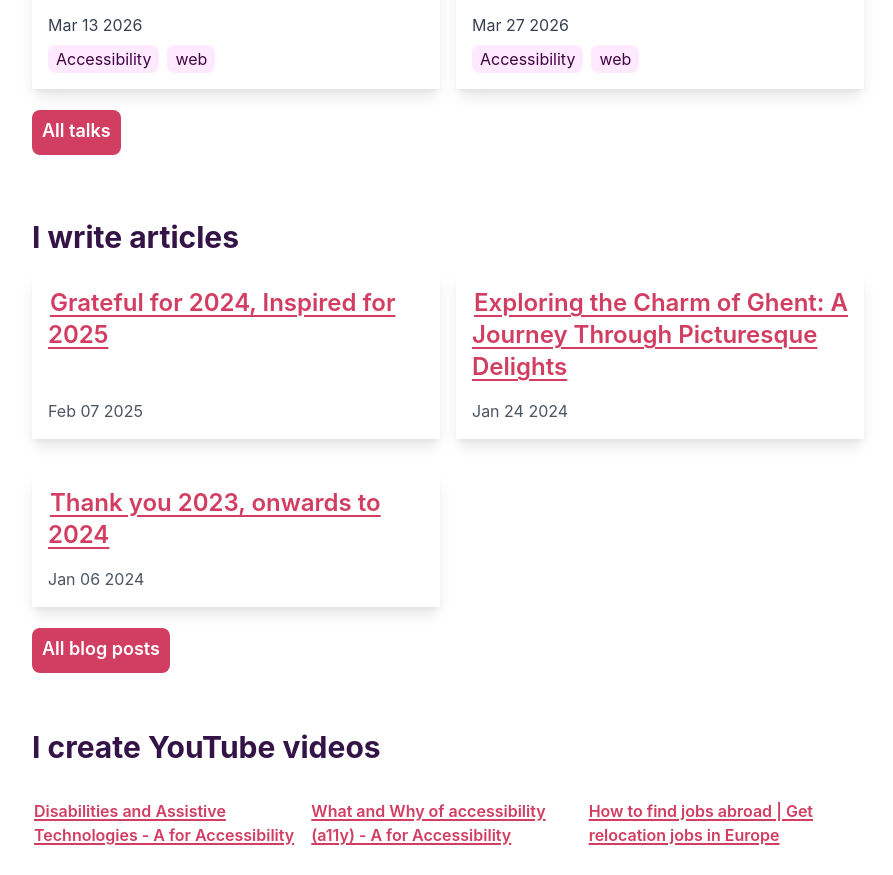
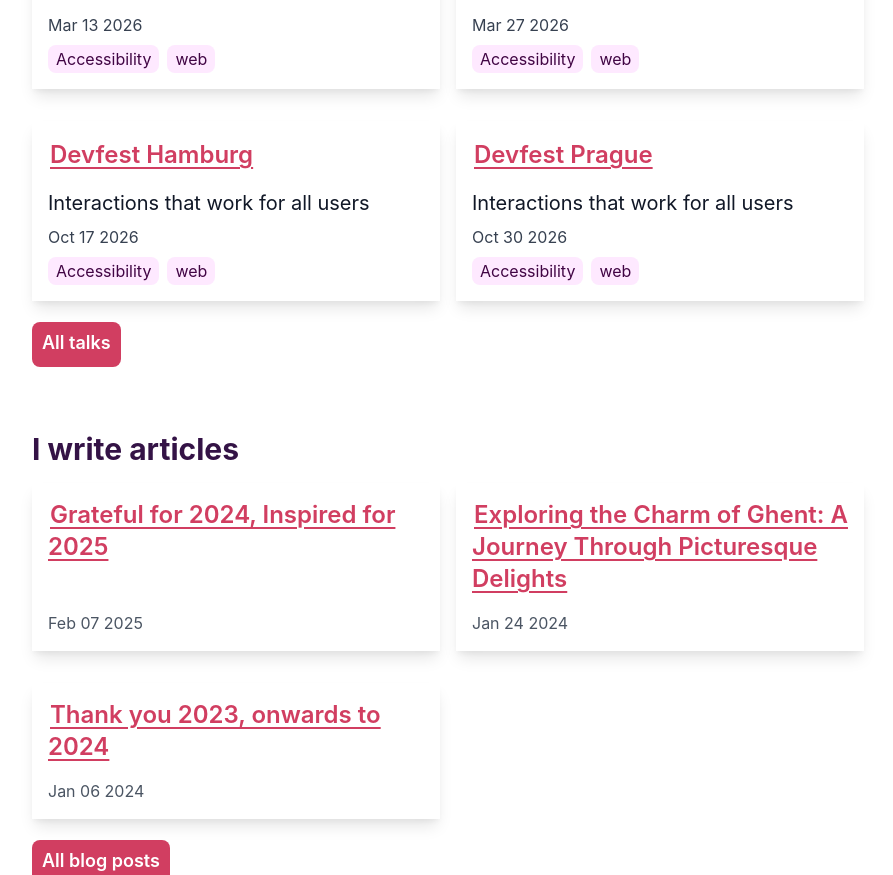
Before and after one commit to anuk79/anuradhakumari, a Next.js app: page / in a window 1280 px wide. Shown: the part 1143-2018 px from the top of the page, without its empty margins (192-1085 px from the left). Built offline with nearby package versions, Linux system fonts and the light colour scheme.

Commit message:
Update talks.js

```diff
--- a/data/talks.js
+++ b/data/talks.js
@@ -1,4 +1,32 @@
 const talks = [
+     {
+    "topic": "Interactions that work for all users",
+    "topics": [
+      "Accessibility",
+      "web",
+    ],
+    "date": "2026-10-17",
+    "eventDetails": {
+      "url": "https://hamburg.devfest.de/speakers",
+      "name": "Devfest Hamburg",
+      "video": null,
+      "resources": null
+    }
+  },
+     {
+    "topic": "Interactions that work for all users",
+    "topics": [
+      "Accessibility",
+      "web",
+    ],
+    "date": "2026-10-30",
+    "eventDetails": {
+      "url": "https://devfest.cz/agenda",
+      "name": "Devfest Prague",
+      "video": null,
+      "resources": null
+    }
+  },
      {
     "topic": "Interactions that work for all users",
     "topics": [
```
